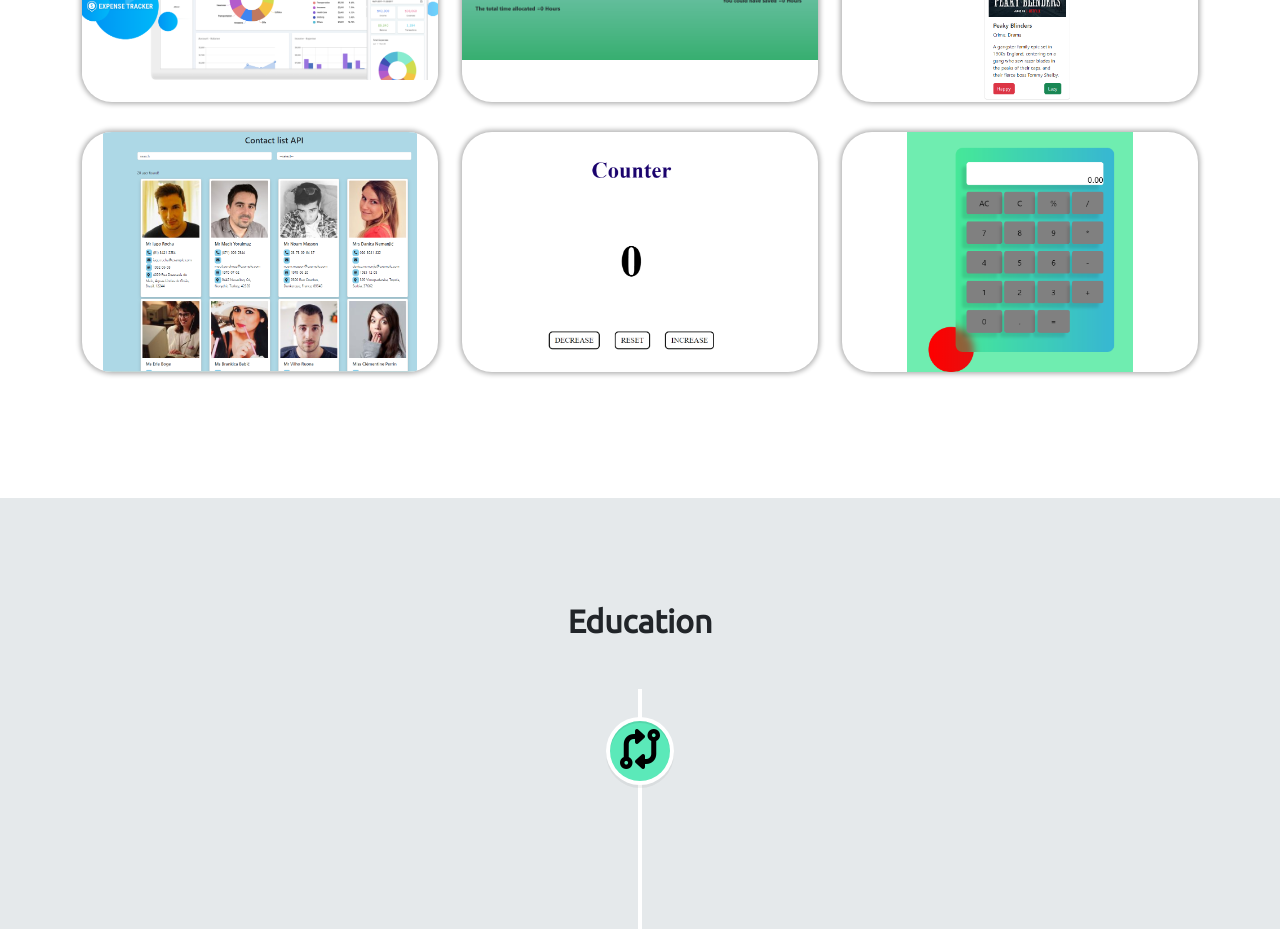
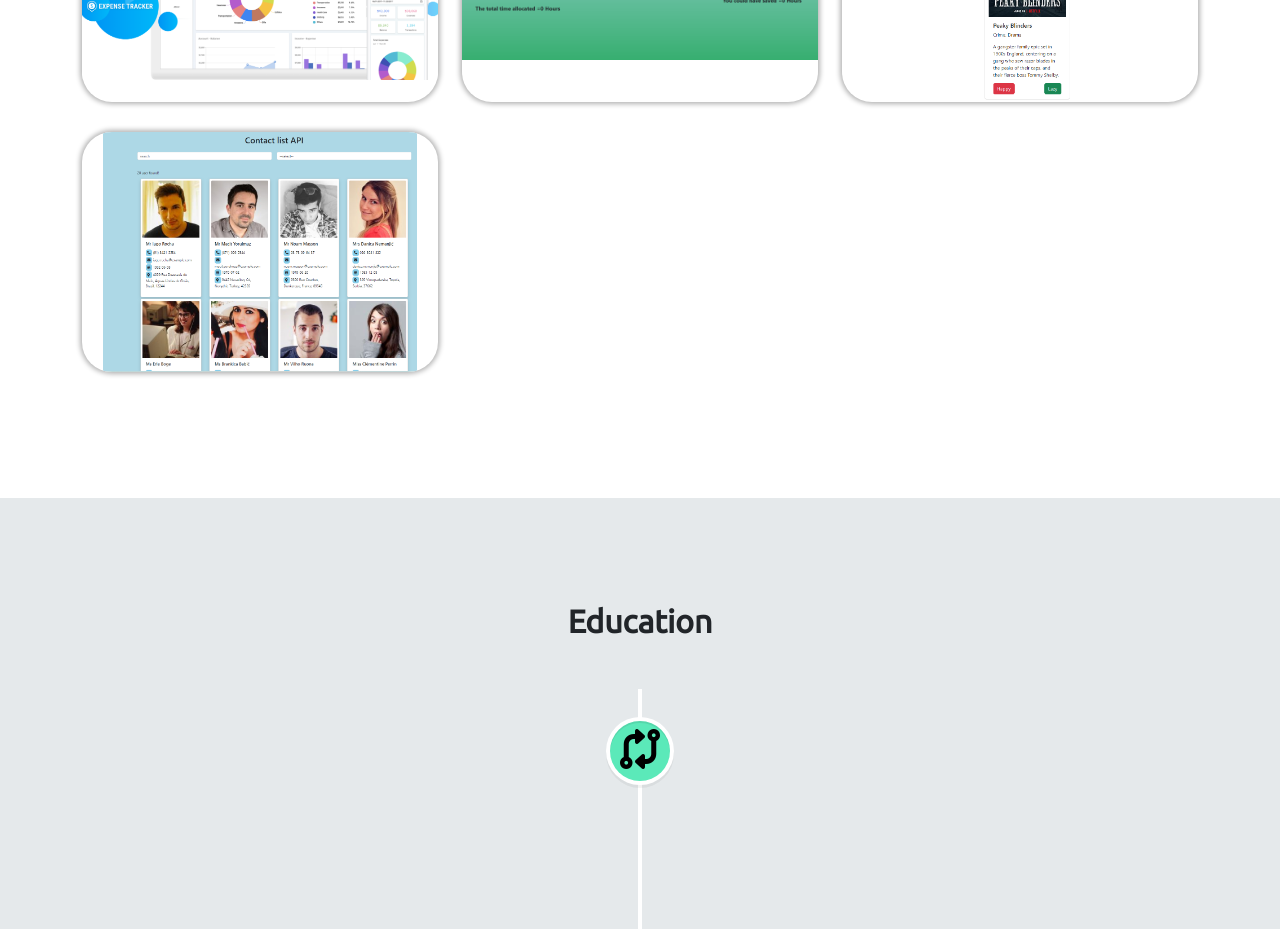
Before and after one commit to Emprcode/P-portfolio, a React (Create React App) app: page / in a window 1280 px wide. Shown: the part 3120-4049 px from the top of the page. Built offline with nearby package versions, Linux system fonts and the light colour scheme.

Commit message:
project added

```diff
--- a/src/components/Contact.js
+++ b/src/components/Contact.js
@@ -16,10 +16,10 @@ export const Contact = () => {
       </Row>
       <div className="text-center mb-5">
         {" "}
-        <a href="mailto:narayanaryal.code@gmail.com" target="_blank" rel="noreferrer">
+        <a href="mailto:narayanaryal.code@gmail.com">
           <Button
             variant="none"
-
+            type='button'
             className="btn btn-outline-success rounded fw-bold">
             {" "}
             Email Me
--- a/src/components/Header.js
+++ b/src/components/Header.js
@@ -1,4 +1,3 @@
-import { Button } from 'react-bootstrap';
 import Container from 'react-bootstrap/Container';
 import Nav from 'react-bootstrap/Nav';
 import Navbar from 'react-bootstrap/Navbar';
--- a/src/components/Projects.js
+++ b/src/components/Projects.js
@@ -23,7 +23,7 @@ export const Projects = () => {
                     </div>
                     <h6 className="mt-4">
                       Here are a few projects I've worked on. Want to see more?{" "}
-                      <a href="https://github.com/Emprcode">Check here.</a>
+                      <a href="https://github.com/Emprcode" target="_blank" rel="noreferrer">Check here.</a>
                     </h6>
                   </Row>
 
--- a/src/components/projects/Everything.js
+++ b/src/components/projects/Everything.js
@@ -8,12 +8,12 @@ import library from "../../assets/library.png";
 import expenses from "../../assets/expenses.png";
 import movielist from "../../assets/movielist.png";
 import notodolist from "../../assets/notodolist.png";
-import calc from "../../assets/calc.png";
+// import calc from "../../assets/calc.png";
 import portfolio from "../../assets/portfolio.png";
 import boringCompany from "../../assets/boring-company.png";
 import tesla from "../../assets/tesla.png";
 import uber from "../../assets/uber.png";
-import counter from '../../assets/counter.png'
+// import counter from '../../assets/counter.png'
 
 export const Everything = () => {
   const projects = [
@@ -88,20 +88,20 @@ export const Everything = () => {
       github: " https://github.com/Emprcode/contact-list",
       live: "https://emprcode.github.io/contact-list/",
     },
-    {
-      title: "Counter App",
-      description: "Design & Development",
-      imgUrl: counter,
-      github: "https://github.com/Emprcode/counter-js-project",
-      live: "https://counter-js-project-drab.vercel.app/",
-    },
-    {
-      title: "The prank calculator",
-      description: "Design & Development",
-      imgUrl: calc,
-      github: " https://github.com/Emprcode/Prank-calculator-app",
-      live: "https://emprcode.github.io/Prank-calculator-app/",
-    },
+    // {
+    //   title: "Counter App",
+    //   description: "Design & Development",
+    //   imgUrl: counter,
+    //   github: "https://github.com/Emprcode/counter-js-project",
+    //   live: "https://counter-js-project-drab.vercel.app/",
+    // },
+    // {
+    //   title: "The prank calculator",
+    //   description: "Design & Development",
+    //   imgUrl: calc,
+    //   github: " https://github.com/Emprcode/Prank-calculator-app",
+    //   live: "https://emprcode.github.io/Prank-calculator-app/",
+    // },
   ];
   return (
     <Tab.Pane eventKey="first">
--- a/src/components/projects/Websites.js
+++ b/src/components/projects/Websites.js
@@ -3,13 +3,13 @@ import "animate.css";
 import { Row, Tab } from 'react-bootstrap';
 import { ProjectCard } from '../ProjectCard';
 import portfolio from "../../assets/portfolio.png";
-import calc from "../../assets/calc.png";
+// import calc from "../../assets/calc.png";
 import contact from "../../assets/contact-list.png";
 import movielist from "../../assets/movielist.png";
 import boringCompany from "../../assets/boring-company.png";
 import uber from "../../assets/uber.png";
 import tesla from "../../assets/tesla.png";
-import counter from '../../assets/counter.png'
+// import counter from '../../assets/counter.png'
 
 export const Websites = () => {
     const projects = [
@@ -57,20 +57,20 @@ export const Websites = () => {
         live: "https://emprcode.github.io/contact-list/",
       },
 
-      {
-        title: "The prank calculator",
-        description: "Design & Development",
-        imgUrl: calc,
-        github: " https://github.com/Emprcode/Prank-calculator-app",
-        live: "https://emprcode.github.io/Prank-calculator-app/",
-      },
-      {
-        title: "Counter App",
-        description: "Design & Development",
-        imgUrl: counter,
-        github: "https://github.com/Emprcode/counter-js-project",
-        live: "https://counter-js-project-drab.vercel.app/",
-      },
+      // {
+      //   title: "The prank calculator",
+      //   description: "Design & Development",
+      //   imgUrl: calc,
+      //   github: " https://github.com/Emprcode/Prank-calculator-app",
+      //   live: "https://emprcode.github.io/Prank-calculator-app/",
+      // },
+      // {
+      //   title: "Counter App",
+      //   description: "Design & Development",
+      //   imgUrl: counter,
+      //   github: "https://github.com/Emprcode/counter-js-project",
+      //   live: "https://counter-js-project-drab.vercel.app/",
+      // },
 
 
     ]
```
